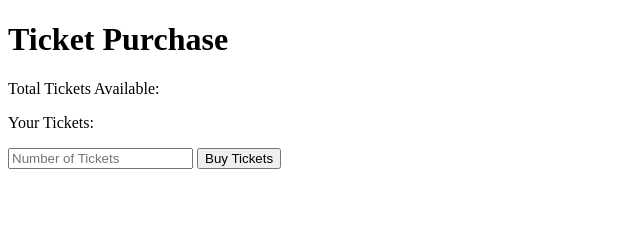
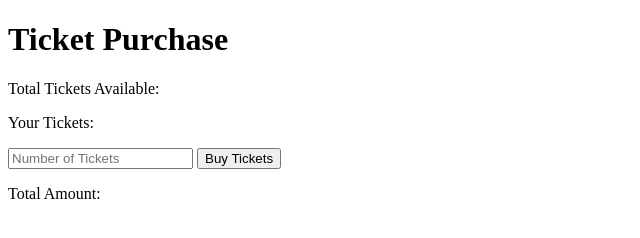
Before and after one commit to SolCasin/TestWUW, a plain HTML site: page index.html in a window 1280 px wide. Shown: the whole page, without its empty margins (0-640 px from the left). Drawn offline with Linux system fonts and the light colour scheme.

Commit message:
Update index.html

```diff
--- a/index.html
+++ b/index.html
@@ -14,6 +14,7 @@
     <div>
         <input type="number" id="ticketAmount" placeholder="Number of Tickets">
         <button id="buyButton">Buy Tickets</button>
+        <p>Total Amount: <span id="price"></span></p>
     </div>
     <div id="status"></div>
 
```
